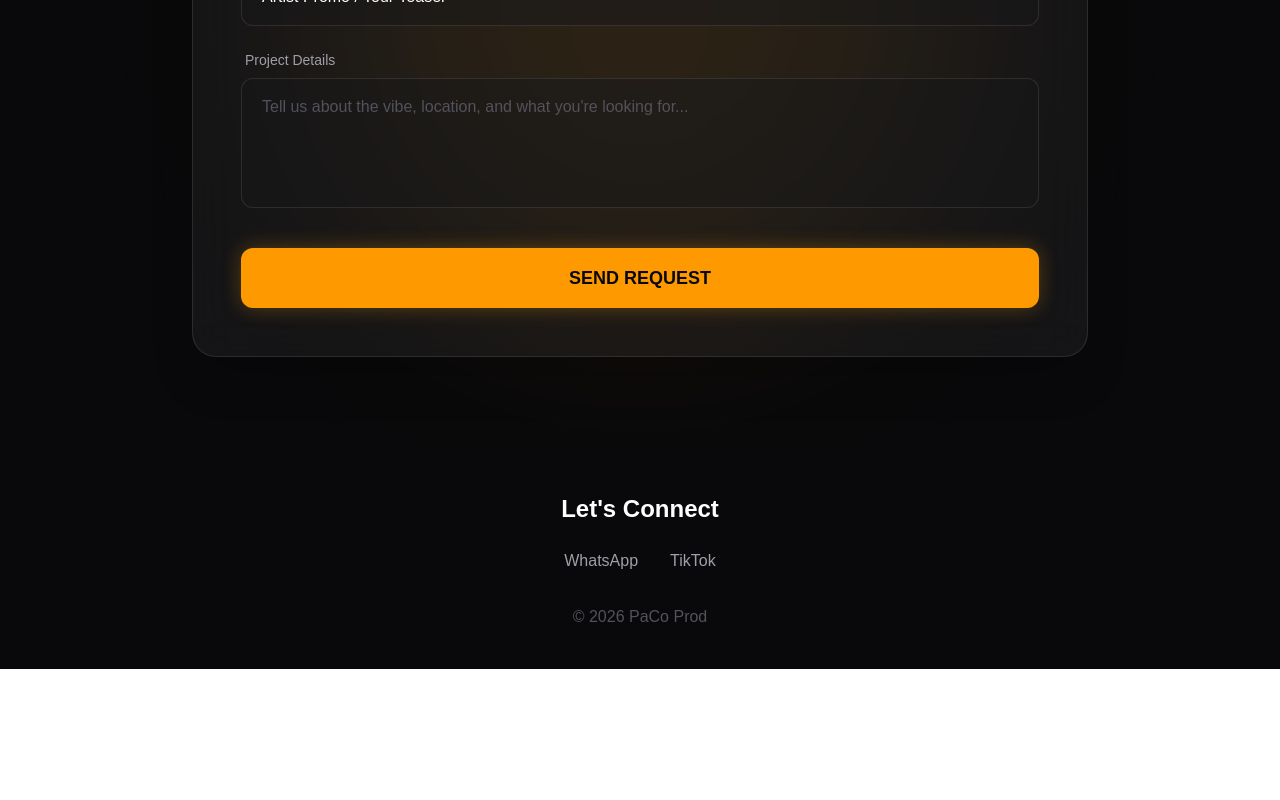
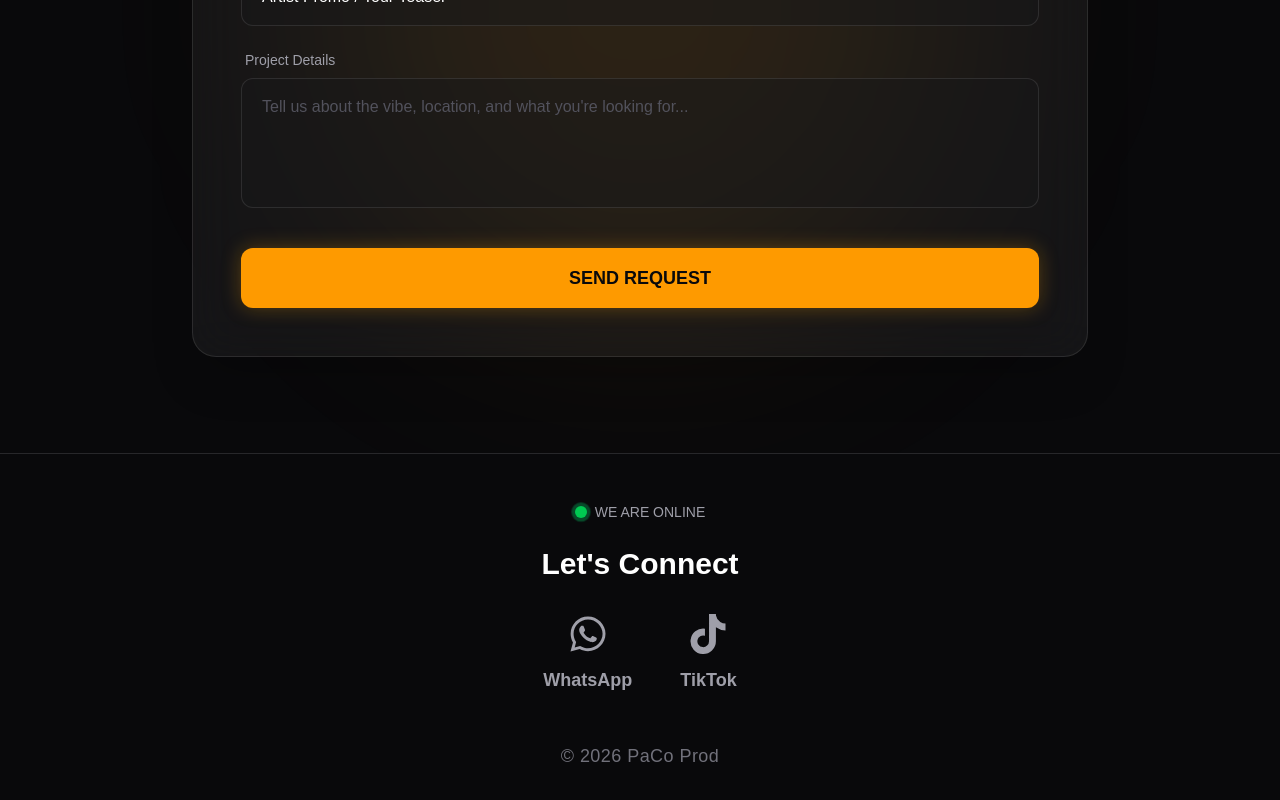
Before and after one commit to Pacooo0000/paco-app, a Next.js app: page / in a window 1280 px wide. Shown: the part 2871-3671 px from the top of the page. Before the commit the page ends 3540 px from the top, so only its background shows below. Built offline with nearby package versions, Linux system fonts and the light colour scheme.

Commit message:
Update footer with icons and online status

```diff
--- a/app/components/Footer.jsx
+++ b/app/components/Footer.jsx
@@ -1,12 +1,31 @@
+import { FaWhatsapp, FaTiktok } from 'react-icons/fa';
+
 export default function Footer() {
   return (
-    <footer className="bg-zinc-950 py-10 text-center">
-      <h2 className="text-white text-2xl font-bold mb-6">Let's Connect</h2>
-      <div className="flex justify-center gap-8">
-        <a href="https://wa.me/96103518831" className="text-zinc-400 hover:text-green-500 transition">WhatsApp</a>
-        <a href="https://tiktok.com/@elpacozz" className="text-zinc-400 hover:text-pink-500 transition">TikTok</a>
+    <footer className="bg-zinc-950 py-12 text-center border-t border-zinc-800">
+      {/* Online Status */}
+      <div className="flex justify-center items-center gap-2 mb-6">
+        <span className="relative flex h-3 w-3">
+          <span className="animate-ping absolute inline-flex h-full w-full rounded-full bg-green-400 opacity-75"></span>
+          <span className="relative inline-flex rounded-full h-3 w-3 bg-green-500"></span>
+        </span>
+        <span className="text-zinc-400 text-sm font-medium">WE ARE ONLINE</span>
       </div>
-      <p className="text-zinc-600 mt-8">© 2026 PaCo Prod</p>
+
+      <h2 className="text-white text-3xl font-bold mb-8">Let's Connect</h2>
+
+      <div className="flex justify-center gap-12">
+        <a href="https://wa.me/96103518831" className="flex flex-col items-center gap-3 text-zinc-400 hover:text-green-500 transition-all hover:scale-110">
+          <FaWhatsapp size={40} />
+          <span className="font-semibold text-lg">WhatsApp</span>
+        </a>
+        <a href="https://tiktok.com/@elpacozz" className="flex flex-col items-center gap-3 text-zinc-400 hover:text-pink-500 transition-all hover:scale-110">
+          <FaTiktok size={40} />
+          <span className="font-semibold text-lg">TikTok</span>
+        </a>
+      </div>
+
+      <p className="text-zinc-500 mt-12 text-lg font-medium tracking-wide">© 2026 PaCo Prod</p>
     </footer>
   );
 }
--- a/package.json
+++ b/package.json
@@ -12,7 +12,8 @@
     "framer-motion": "^12.40.0",
     "next": "16.2.7",
     "react": "19.2.4",
-    "react-dom": "19.2.4"
+    "react-dom": "19.2.4",
+    "react-icons": "^5.6.0"
   },
   "devDependencies": {
     "@tailwindcss/postcss": "^4",
```
Also changed, not shown: 1 other file (tests, documents, lock files or other folders).
